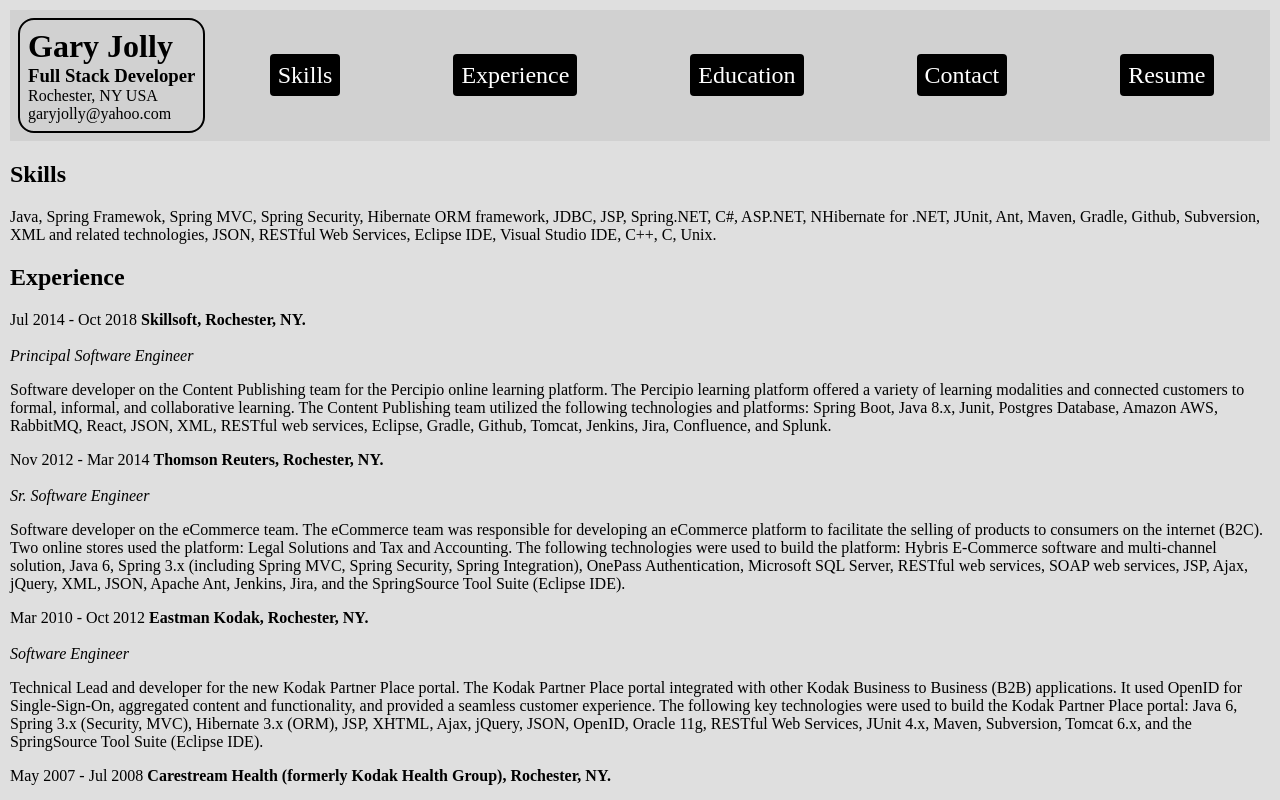
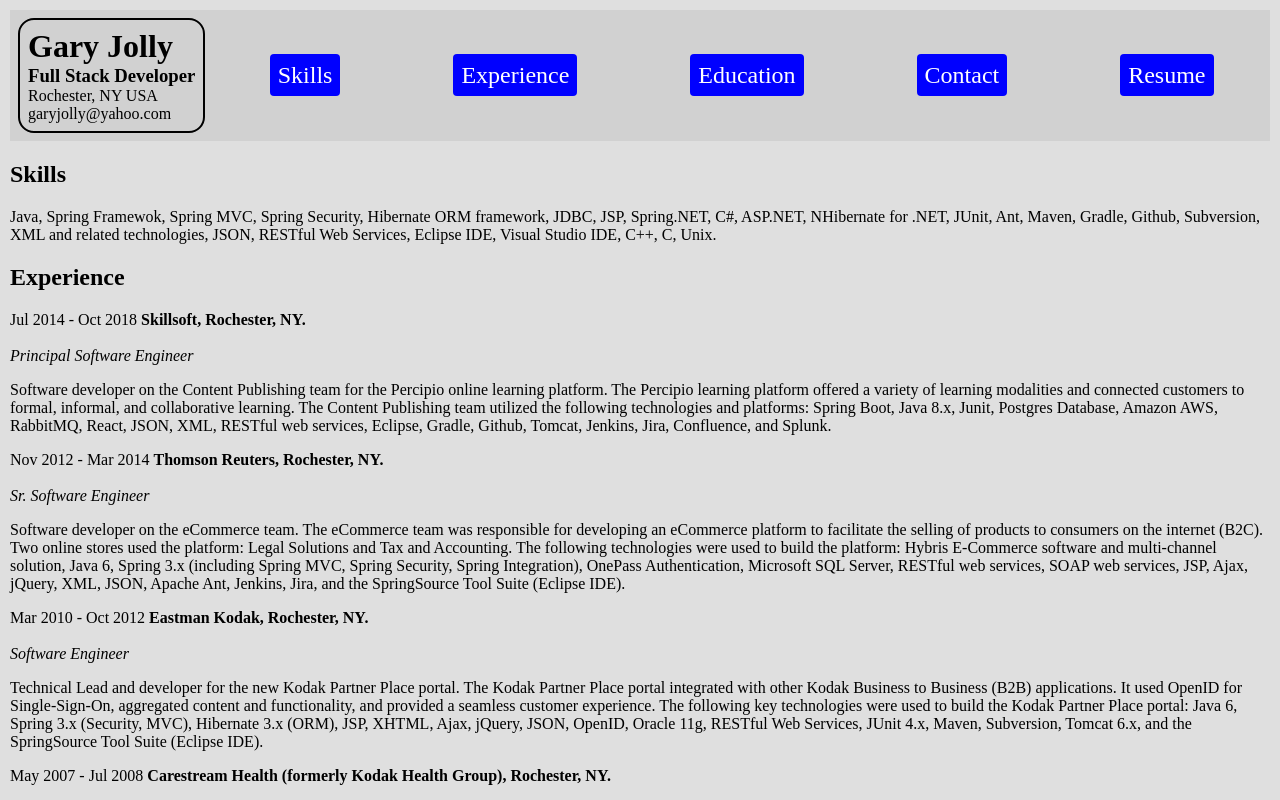
Before and after one commit to garyjolly/garyjolly.github.io, a plain HTML site: page index.html in a window 1280 px wide. Shown: the top 800 px of the page. Drawn offline with Linux system fonts and the light colour scheme.

Commit message:
Header WIP

```diff
--- a/css/style.css
+++ b/css/style.css
@@ -42,7 +42,8 @@
 
 nav a {
     text-decoration: none;
-    background-color: black;
+    /* background-color: black; */
+    background-color: blue;
     color: white;
     padding: .5rem;
     border-radius: .25rem;
@@ -58,7 +59,7 @@
 }
 nav ul {
     display: flex;
-    /* justify-content: space-between;
+    ustify-content: space-between;
     flex-wrap: wrap; */
     list-style: none;
     padding: 0;
```
